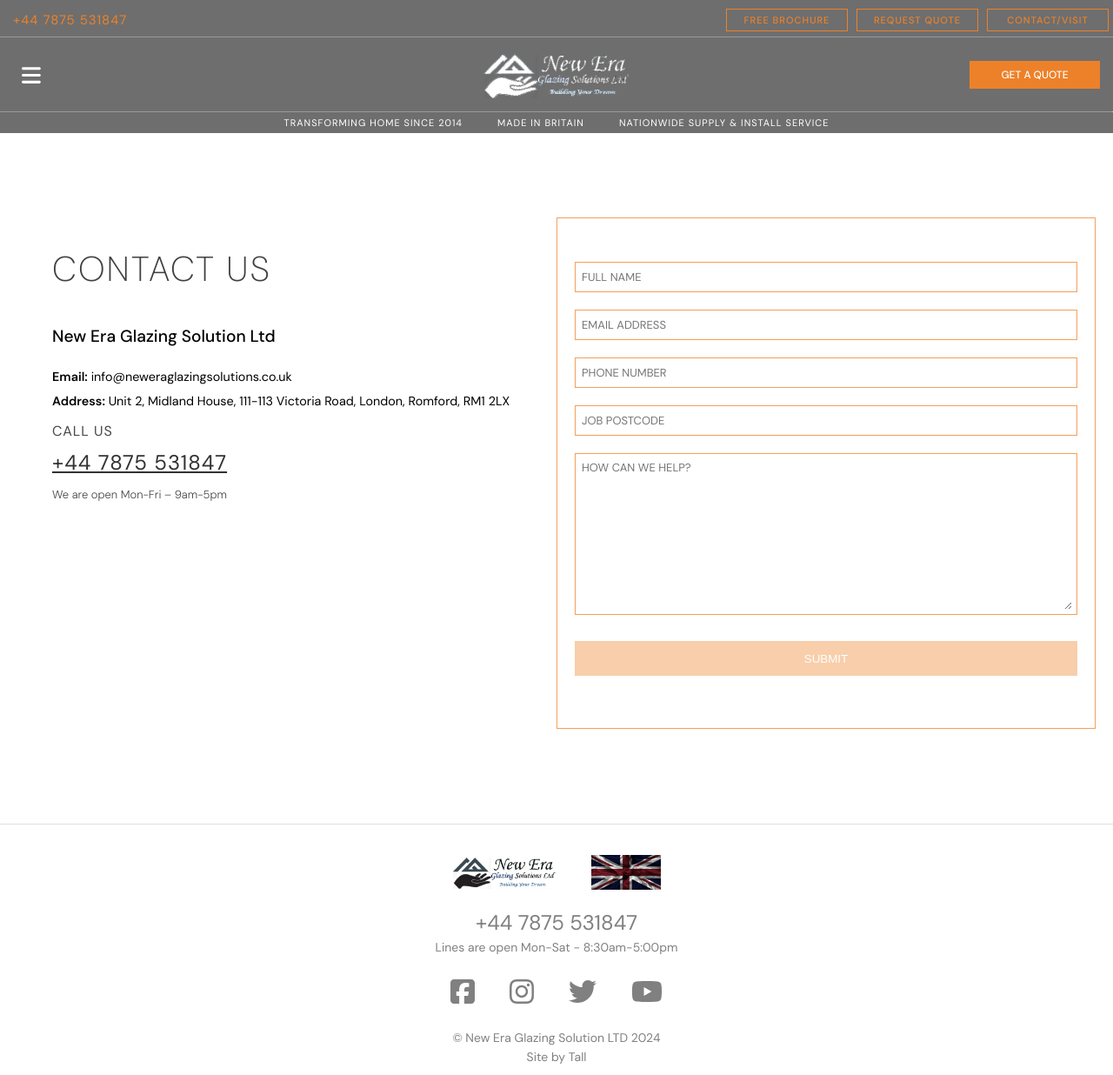
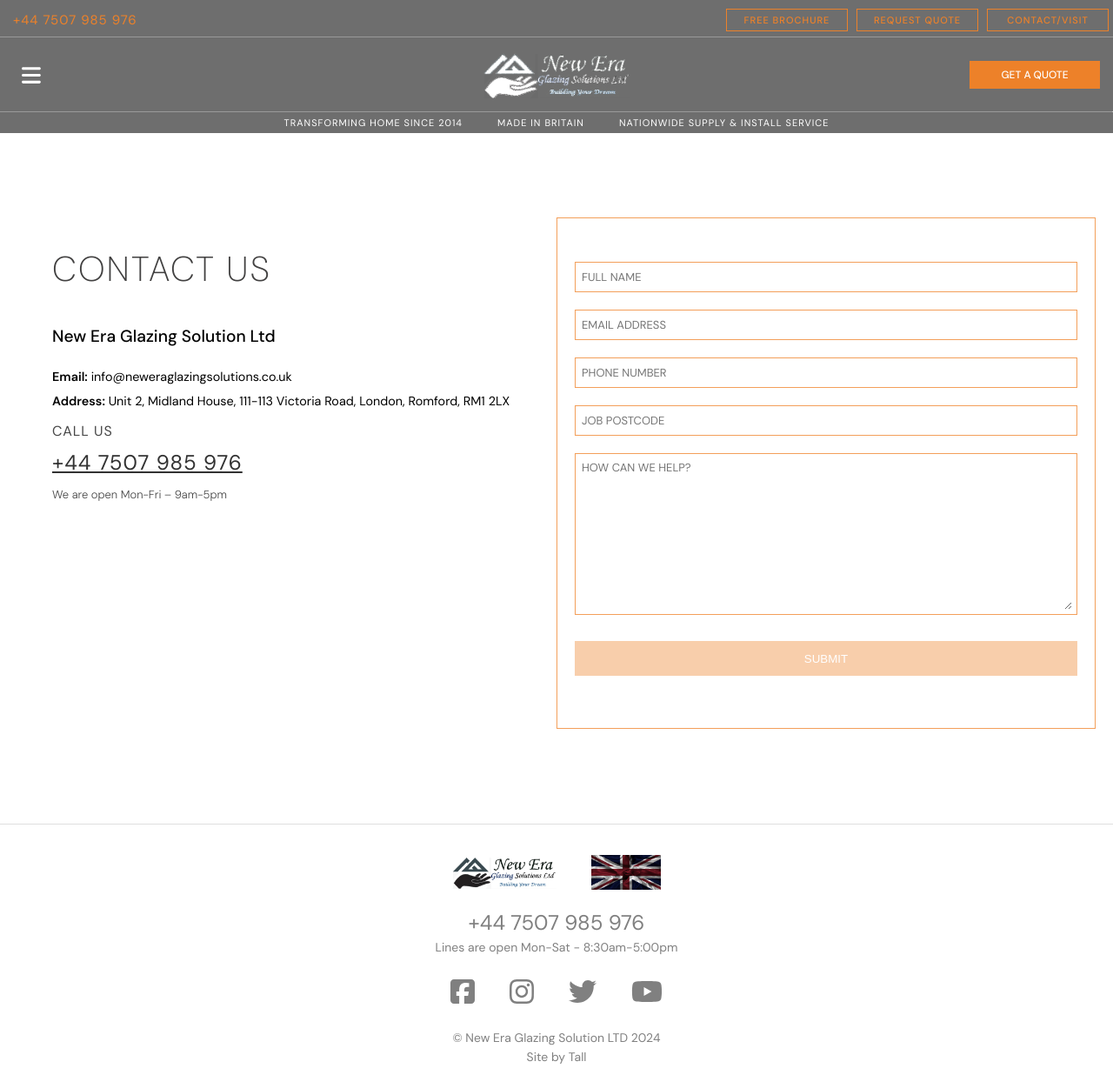
Before and after one commit to Aminur-Rahman-Kanon/new-era-glazing-solution, a React (Create React App) app: page /contact in a window 1280 px wide. Shown: the whole page at 87% size. Built offline with nearby package versions, Linux system fonts and the light colour scheme; no server answers.

Commit message:
update details

```diff
--- a/src/Components/AdditionalTopbar/additionalTopbar.jsx
+++ b/src/Components/AdditionalTopbar/additionalTopbar.jsx
@@ -7,7 +7,7 @@
     <>
     <div className={styles.additionalopbarContainer}>
         <div className={styles.leftItemContainer}>
-            <span className={styles.leftItem}>+44 7875 531847</span>
+            <span className={styles.leftItem}>+44 7507 985 976</span>
         </div>
         <div className={styles.rightItemContainer}>
             <Link to="/brochure" className={styles.rightItem}>Free Brochure</Link>
--- a/src/Components/Footer/footer.jsx
+++ b/src/Components/Footer/footer.jsx
@@ -15,7 +15,7 @@
                 <img src={logo2} alt="made in britain" className={styles.logo} />
             </div>
             <div className={styles.contactContainer}>
-                <h3 className={styles.contactHeading1}>+44 7875 531847</h3>
+                <h3 className={styles.contactHeading1}>+44 7507 985 976</h3>
                 <p className={styles.text}>Lines are open Mon-Sat - 8:30am-5:00pm</p>
             </div>
             <div className={styles.socialLinkContainer}>
--- a/src/Components/SocialLinkContainer/socialLinkContainer.module.css
+++ b/src/Components/SocialLinkContainer/socialLinkContainer.module.css
@@ -15,7 +15,8 @@
 }
 
 .socialIconContainer:hover {
-    color: #99a703;
+    /* color: #99a703; */
+    color: #ed8129;
 }
 
 .socialIcon {
--- a/src/Pages/Contact/contact.jsx
+++ b/src/Pages/Contact/contact.jsx
@@ -87,7 +87,7 @@
                 </div>
                 <div className={styles.headingItem}>
                     <h3 className={styles.headingItemH3}>CALL US</h3>
-                    <a href='tel:+447875531847' className={styles.headingItemTel}>+44 7875 531847</a>
+                    <a href='tel:+447507985976' className={styles.headingItemTel}>+44 7507 985 976</a>
                     <p className={styles.headingItemTelP}>We are open Mon-Fri – 9am-5pm</p>
                 </div>
             </div>
--- a/src/Pages/Homepage/homepage.module.css
+++ b/src/Pages/Homepage/homepage.module.css
@@ -91,10 +91,12 @@
     transition: all 0.5s linear;
     /* background-color: #d0e20d; */
     text-decoration: none;
-    background-color: transparent;
+    /* background-color: transparent; */
+    background-color: #ed8129;
 }
 
 .headerLinkSlider {
+    display: none;
     position: absolute;
     top: 0;
     left: 0;
@@ -107,7 +109,8 @@
 
 .headerLinkText {
     /* color: rgb(80, 79, 79); */
-    color: #ed8129;
+    /* color: #ed8129; */
+    color: white;
     text-transform: uppercase;
     font-weight: 500;
     font-size: 15px;
@@ -115,12 +118,12 @@
     z-index: 1;
 }
 
-.headerLink:hover .headerLinkSlider {
+/* .headerLink:hover .headerLinkSlider {
     width: 100%;
-}
+} */
 
-.headerLink:hover .headerLinkText {
-    color: white;
+.headerLink:hover {
+    background-color: #d15f01;
 }
 
 .contactFormContainer {
@@ -257,7 +260,7 @@
 
 .section5Heading {
     font-size: 2.8rem;
-    color: #544a72;
+    color: grey;
     font-weight: 500;
     letter-spacing: 1px;
     margin-bottom: unset;
@@ -360,7 +363,7 @@
 
 .section2Heading {
     font-size: 2.8rem;
-    color: #544a72;
+    color: grey;
     margin: 0;
     margin-bottom: 40px;
     font-weight: 500;
--- a/src/Pages/RequestQoute/requestQuote.jsx
+++ b/src/Pages/RequestQoute/requestQuote.jsx
@@ -32,7 +32,7 @@
                     </div>
                     <div className={styles.headingItem}>
                         <h3 className={styles.headingItemH3}>CALL US</h3>
-                        <a href='tel:+447875531847' className={styles.headingItemTel}>+44 7875 531847</a>
+                        <a href='tel:+447507985976' className={styles.headingItemTel}>+44 7507 985 976</a>
                         <p className={styles.headingItemTelP}>We are open Mon-Fri – 9am-5pm</p>
                     </div>
                 </div>
```
